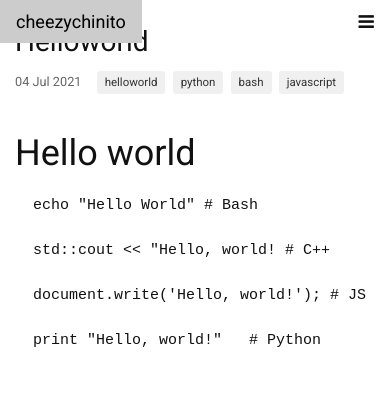
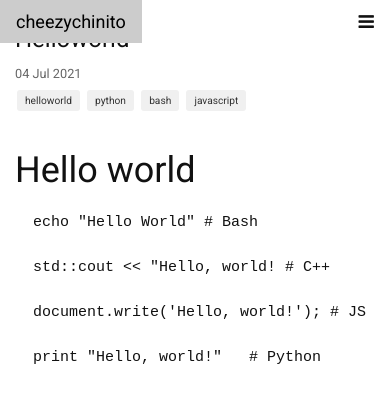
Before and after one commit to agyago/agyago.github.io, a Jekyll site: the page built from _posts/2021-07-04-HelloWorld.md, in a window 390 px wide. Shown: the top 403 px of the page. Built offline with Jekyll 4.4.1, drawn with Linux system fonts in a browser that asks for light colours; comment, search, counter and statistics services are not loaded.

Commit message:
making smaller in mobile for posts

```diff
--- a/_layouts/post.html
+++ b/_layouts/post.html
@@ -36,12 +36,16 @@ layout: defaults
 .post-title {
   margin-bottom: 10px;
   line-height: 1.2;
+  word-wrap: break-word;
+  overflow-wrap: break-word;
+  hyphens: auto;
 }
 
 .post-meta {
   color: #666;
   font-size: 0.9em;
   margin-bottom: 20px;
+  word-wrap: break-word;
 }
 
 .post-tags {
@@ -56,6 +60,7 @@ layout: defaults
   border-radius: 3px;
   text-decoration: none;
   font-size: 0.9em;
+  white-space: nowrap;
 }
 
 .tag:hover {
@@ -81,16 +86,27 @@ layout: defaults
 /* Mobile improvements */
 @media screen and (max-width: 768px) {
   .post-title {
-    font-size: 28px;
+    font-size: 24px;
+    word-break: break-word;
   }
 
   .post-meta {
     font-size: 0.85em;
+    display: flex;
+    flex-wrap: wrap;
+    align-items: center;
+  }
+
+  .post-tags {
+    margin-left: 0;
+    margin-top: 5px;
+    width: 100%;
   }
 
   .tag {
     display: inline-block;
     margin: 2px;
+    font-size: 0.8em;  /* Make tags slightly smaller on mobile */
   }
 }
 </style>
```
